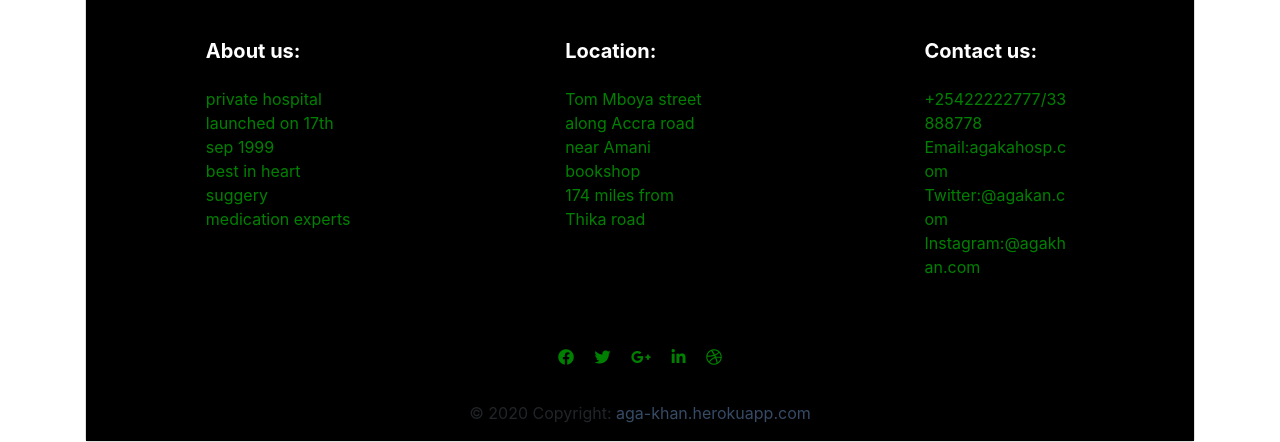
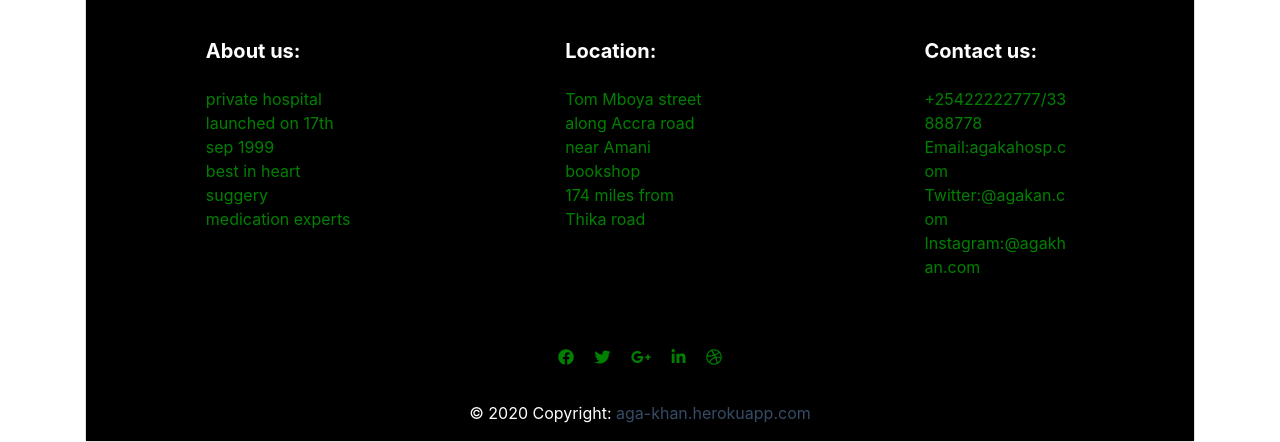
Before and after one commit to benstarke/Aga-Khan1, a Django app: page / in a window 1280 px wide. Shown: the part 1266-1708 px from the top of the page. Run offline with Django 3.2, Linux system fonts and the light colour scheme; some libraries are stand-ins or nearby versions.

Commit message:
commit changes

```diff
--- a/hospital/templates/hospital/footer.html
+++ b/hospital/templates/hospital/footer.html
@@ -138,7 +138,7 @@
 	<!-- Social buttons -->
 
 	<!-- Copyright -->
-	<div class="footer-copyright text-center py-3">© 2020 Copyright:
+	<div class="footer-copyright text-center text-white py-3">© 2020 Copyright:
 	  <a href="https://mdbootstrap.com/">aga-khan.herokuapp.com</a>
 	</div>
 	<!-- Copyright -->
```
Also changed, not shown: hospital/templates/hospital/search_results.html (+6 -2 lines).
